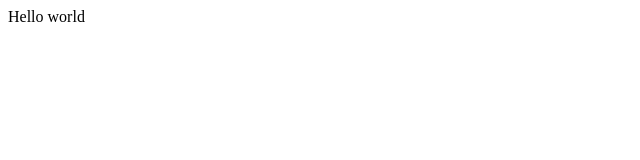
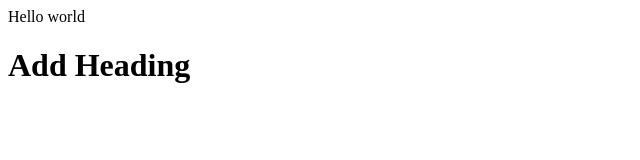
Before and after one commit to Abhishek-bless/apna-college-demo, a plain HTML site: page index.html in a window 1280 px wide. Shown: the whole page, without its empty margins (0-640 px from the left). Drawn offline with Linux system fonts and the light colour scheme.

Commit message:
style added

```diff
--- a/index.html
+++ b/index.html
@@ -1 +1,2 @@
 <p>Hello world</p>
+<h1>Add Heading</h1>
```
